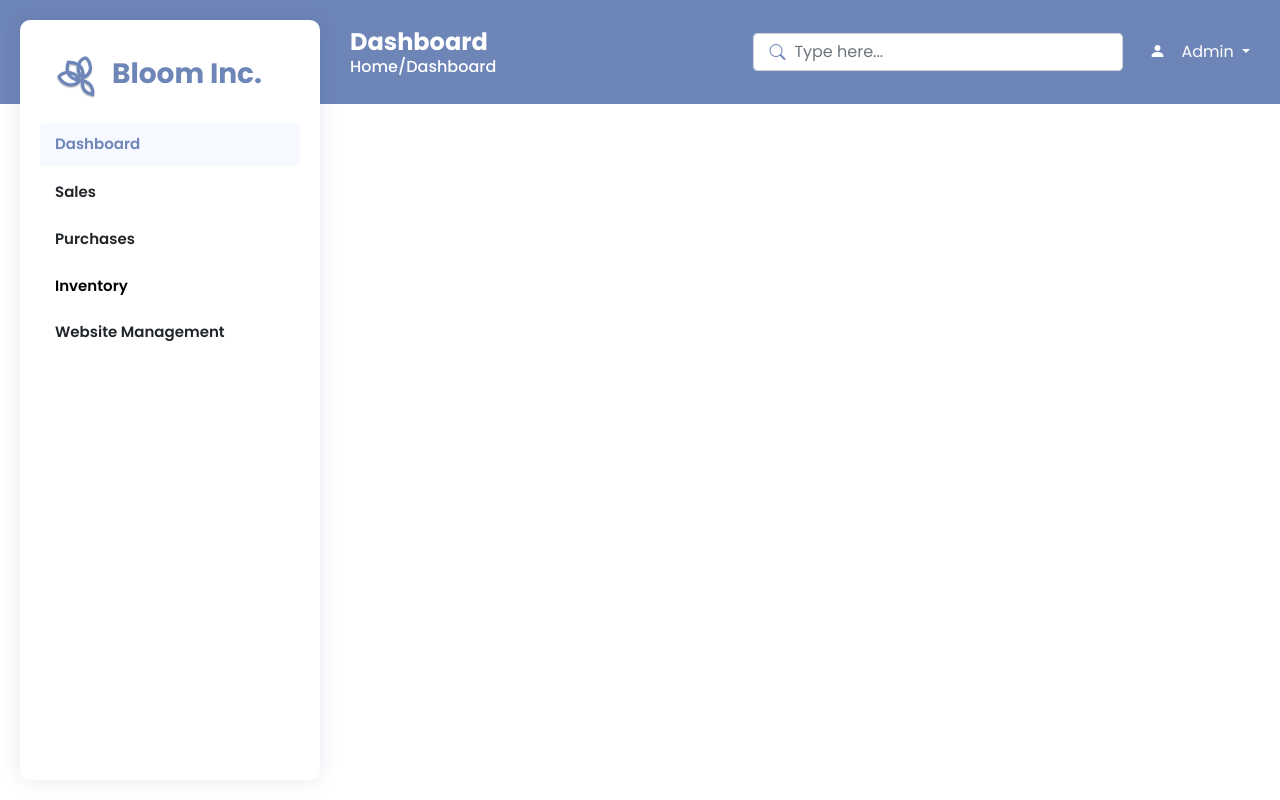
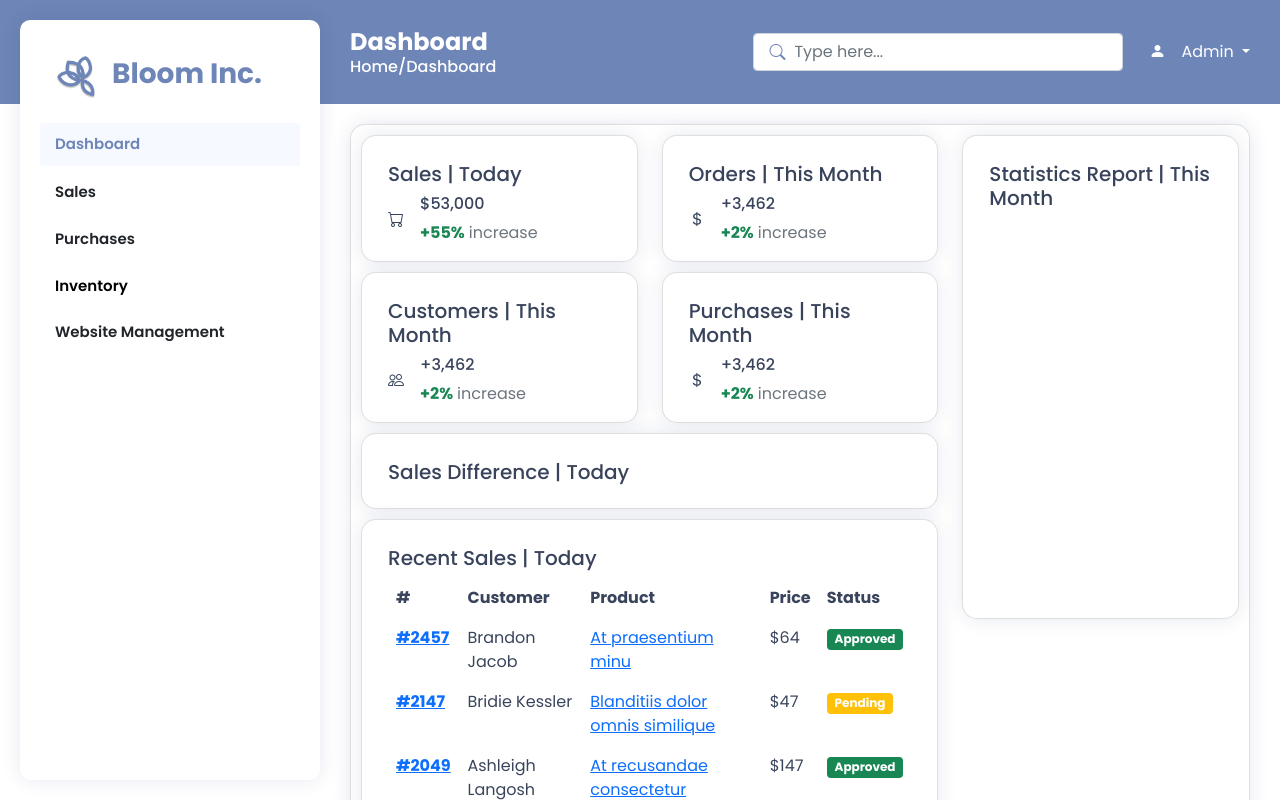
Before and after one commit to raeganfaith/MEAN-FlowerBouquet-Ecommerce, an Angular app: page /admin/dashboard in a window 1280 px wide. Shown: the top 800 px of the page. Built offline with nearby package versions, Linux system fonts and the light colour scheme.

Commit message:
Admin Dashboard
done na contents

```diff
--- a/src/app/admin/dashboard/dashboard.component.css
+++ b/src/app/admin/dashboard/dashboard.component.css
@@ -21,3 +21,21 @@
 .dropdown-item:active, .dropdown-item:focus, .dropdown-item:hover {
     background-color:  #39445C;
 }
+
+/* <!-- Content --> */
+
+main {
+    padding: 20px 30px 20px 350px;
+    color: var(--dark-text);
+
+}
+
+.card {
+    border-radius: 15px;
+    padding: 10px 10px 0 10px;
+    margin-bottom: 10px;
+    box-shadow: 0px 0px 20px rgba(1, 41, 112, 0.1);
+}
+.table td, .table th {
+    color: var(--dark-text);
+}
--- a/src/app/admin/dashboard/dashboard.component.html
+++ b/src/app/admin/dashboard/dashboard.component.html
@@ -1,2 +1,181 @@
 <app-sidebar></app-sidebar>
 <app-navbar></app-navbar>
+
+
+<main>
+    <section class="card">
+        <div class="row">
+        <!-- Left side columns -->
+        <div class="col-lg-8">
+        <div class="row">
+
+            <!-- Sales Card -->
+                <div class="col-xxl-4 col-md-6">
+                 <div class="card info-card sales-card">
+                    <div class="card-body">
+                        <h5 class="card-title">Sales <span>| Today</span></h5>
+                    <div class="d-flex align-items-center">
+                        <div class="card-icon rounded-circle d-flex align-items-center justify-content-center">
+                            <i class="bi bi-cart"></i>
+                        </div>
+                        <div class="ps-3">
+                            <h6>$53,000</h6>
+                            <span class="text-success medium pt-1 fw-bold">+55%</span>
+                            <span class="text-muted medium pt-2 ps-1">increase</span>
+                        </div>
+                    </div>
+                    </div>
+                </div>
+                </div><!-- End Sales Card -->
+
+                <!-- Orders Card -->
+                <div class="col-xxl-4 col-md-6">
+                    <div class="card info-card revenue-card">
+                      <div class="card-body">
+                        <h5 class="card-title">Orders <span>| This Month</span></h5>
+                        <div class="d-flex align-items-center">
+                          <div class="card-icon rounded-circle d-flex align-items-center justify-content-center">
+                            <i class="bi bi-currency-dollar"></i>
+                          </div>
+                          <div class="ps-3">
+                            <h6>+3,462</h6>
+                            <span class="text-success medium pt-1 fw-bold">+2%</span>
+                             <span class="text-muted medium pt-2 ps-1">increase</span>
+                          </div>
+                        </div>
+                      </div>
+
+                    </div>
+                  </div><!-- End Orders Card -->
+
+                  <!-- Customers Card -->
+                  <div class="col-xxl-4 col-md-6">
+                    <div class="card info-card revenue-card">
+                      <div class="card-body">
+                        <h5 class="card-title">Customers <span>| This Month</span></h5>
+                        <div class="d-flex align-items-center">
+                          <div class="card-icon rounded-circle d-flex align-items-center justify-content-center">
+                            <i class="bi bi-people"></i>
+                          </div>
+                          <div class="ps-3">
+                            <h6>+3,462</h6>
+                            <span class="text-success medium pt-1 fw-bold">+2%</span>
+                             <span class="text-muted medium pt-2 ps-1">increase</span>
+                          </div>
+                        </div>
+                      </div>
+                    </div>
+                  </div><!-- End Customers Card -->
+
+                <!-- Purchases Card -->
+                <div class="col-xxl-4 col-md-6">
+                    <div class="card info-card revenue-card">
+                    <div class="card-body">
+                        <h5 class="card-title">Purchases <span>| This Month</span></h5>
+
+                        <div class="d-flex align-items-center">
+                        <div class="card-icon rounded-circle d-flex align-items-center justify-content-center">
+                            <i class="bi bi-currency-dollar"></i>
+                        </div>
+                        <div class="ps-3">
+                            <!-- <p class="text-success small pt-1 fw-bold">Since Last Quarter</p> -->
+                            <h6>+3,462</h6>
+                            <span class="text-success medium pt-1 fw-bold">+2%</span>
+                            <span class="text-muted medium pt-2 ps-1">increase</span>
+                        </div>
+                        </div>
+                    </div>
+                    </div>
+                </div><!-- End Purchases Card -->
+
+                <!-- Reports -->
+                <div class="col-12">
+                    <div class="card info-card revenue-card">
+                    <div class="card-body">
+                        <h5 class="card-title">Sales Difference <span>| Today</span></h5>
+
+                        <!-- Line Chart -->
+                        <div id="reportsChart"></div>
+                        <!-- End Line Chart -->
+                    </div>
+                    </div>
+                </div><!-- End Reports -->
+
+
+                <!-- Recent Sales -->
+                <div class="col-12">
+                    <div class="card recent-sales overflow-auto">
+                    <div class="card-body">
+                        <h5 class="card-title">Recent Sales <span>| Today</span></h5>
+
+                        <table class="table table-borderless datatable">
+                        <thead>
+                            <tr>
+                            <th scope="col">#</th>
+                            <th scope="col">Customer</th>
+                            <th scope="col">Product</th>
+                            <th scope="col">Price</th>
+                            <th scope="col">Status</th>
+                            </tr>
+                        </thead>
+                        <tbody>
+                            <tr>
+                            <th scope="row"><a href="#">#2457</a></th>
+                            <td>Brandon Jacob</td>
+                            <td><a href="#" class="text-primary">At praesentium minu</a></td>
+                            <td>$64</td>
+                            <td><span class="badge bg-success">Approved</span></td>
+                            </tr>
+                            <tr>
+                            <th scope="row"><a href="#">#2147</a></th>
+                            <td>Bridie Kessler</td>
+                            <td><a href="#" class="text-primary">Blanditiis dolor omnis similique</a></td>
+                            <td>$47</td>
+                            <td><span class="badge bg-warning">Pending</span></td>
+                            </tr>
+                            <tr>
+                            <th scope="row"><a href="#">#2049</a></th>
+                            <td>Ashleigh Langosh</td>
+                            <td><a href="#" class="text-primary">At recusandae consectetur</a></td>
+                            <td>$147</td>
+                            <td><span class="badge bg-success">Approved</span></td>
+                            </tr>
+                            <tr>
+                            <th scope="row"><a href="#">#2644</a></th>
+                            <td>Angus Grady</td>
+                            <td><a href="#" class="text-primar">Ut voluptatem id earum et</a></td>
+                            <td>$67</td>
+                            <td><span class="badge bg-danger">Rejected</span></td>
+                            </tr>
+                            <tr>
+                            <th scope="row"><a href="#">#2644</a></th>
+                            <td>Raheem Lehner</td>
+                            <td><a href="#" class="text-primary">Sunt similique distinctio</a></td>
+                            <td>$165</td>
+                            <td><span class="badge bg-success">Approved</span></td>
+                            </tr>
+                        </tbody>
+                        </table>
+                        </div>
+                    </div>
+                </div><!-- End Recent Sales -->
+
+            </div>
+        </div><!-- End Left side columns -->
+
+        <!-- Right side columns -->
+        <div class="col-lg-4">
+            <!-- Budget Report -->
+            <div class="card">
+            <div class="card-body pb-0">
+                <h5 class="card-title">Statistics Report <span>| This Month</span></h5>
+
+                <div id="budgetChart" style="min-height: 400px;" class="echart"></div>
+            </div>
+            </div><!-- End Budget Report -->
+
+      </div><!-- End Right side columns -->
+
+      </div>
+    </section>
+</main>
```
